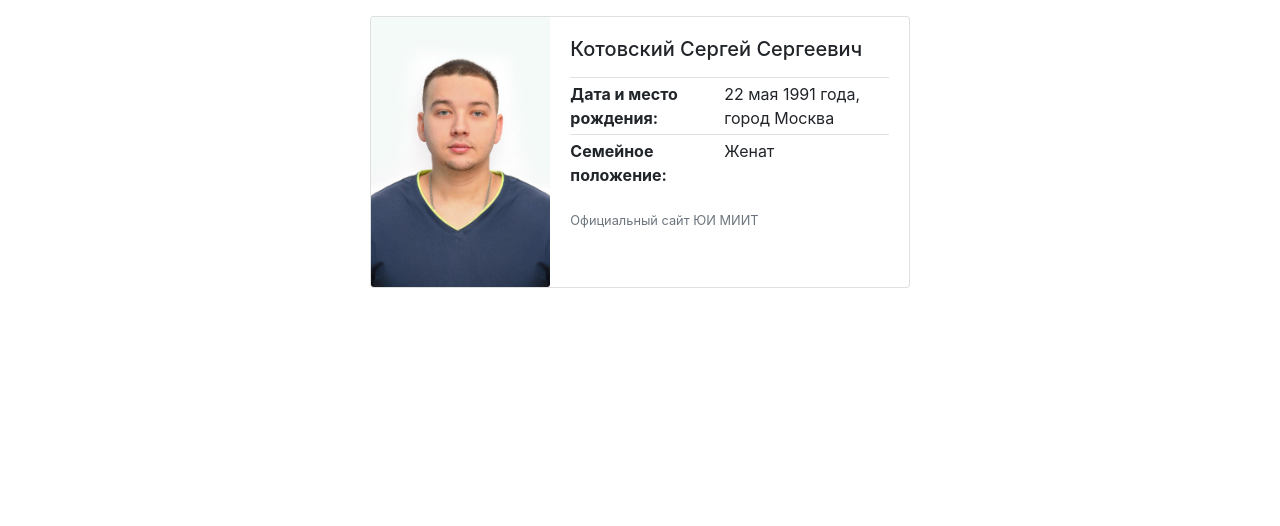
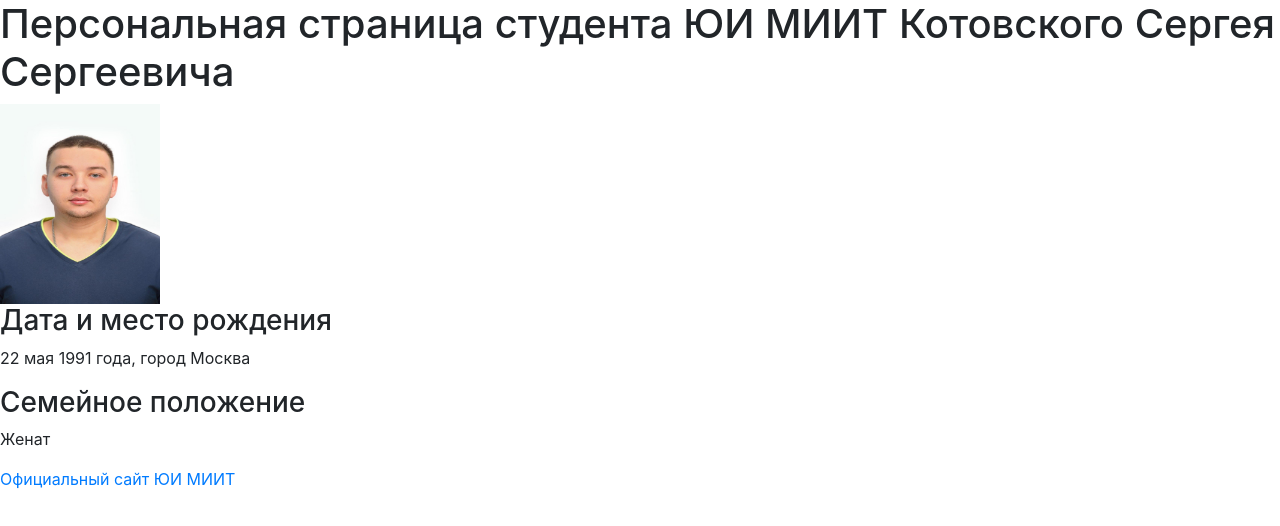
Before and after one commit to LSKotovskaya/LSKotovskaya.github.io, a plain HTML site: page index.html in a window 1280 px wide. Drawn offline with nearby package versions, Linux system fonts and the light colour scheme.

Commit message:
Hello 2000

```diff
--- a/index.html
+++ b/index.html
@@ -15,7 +15,14 @@
 </head>
 
 <body>
-  <div class="container">
+<h1>Персональная страница студента ЮИ МИИТ Котовского Сергея Сергеевича</h1>
+<img width = "160" height = "200" src="./assets/photo.jpg">
+<h3>Дата и место рождения</h3>
+<p>22 мая 1991 года, город Москва</p>
+<h3>Семейное положение</h3>
+<p>Женат</p>
+<a href="http://www.ui-miit.ru">Официальный сайт ЮИ МИИТ</a>
+<!--   <div class="container">
     <div class="row">
       <div class="card my-3 mx-auto" style="max-width: 540px;">
         <div class="row no-gutters">
@@ -44,7 +51,7 @@
         </div>
       </div>
     </div>
-  </div>
+  </div> -->
   <!-- Optional JavaScript -->
   <!-- jQuery first, then Popper.js, then Bootstrap JS -->
   <script src="https://code.jquery.com/jquery-3.5.1.slim.min.js"
```
